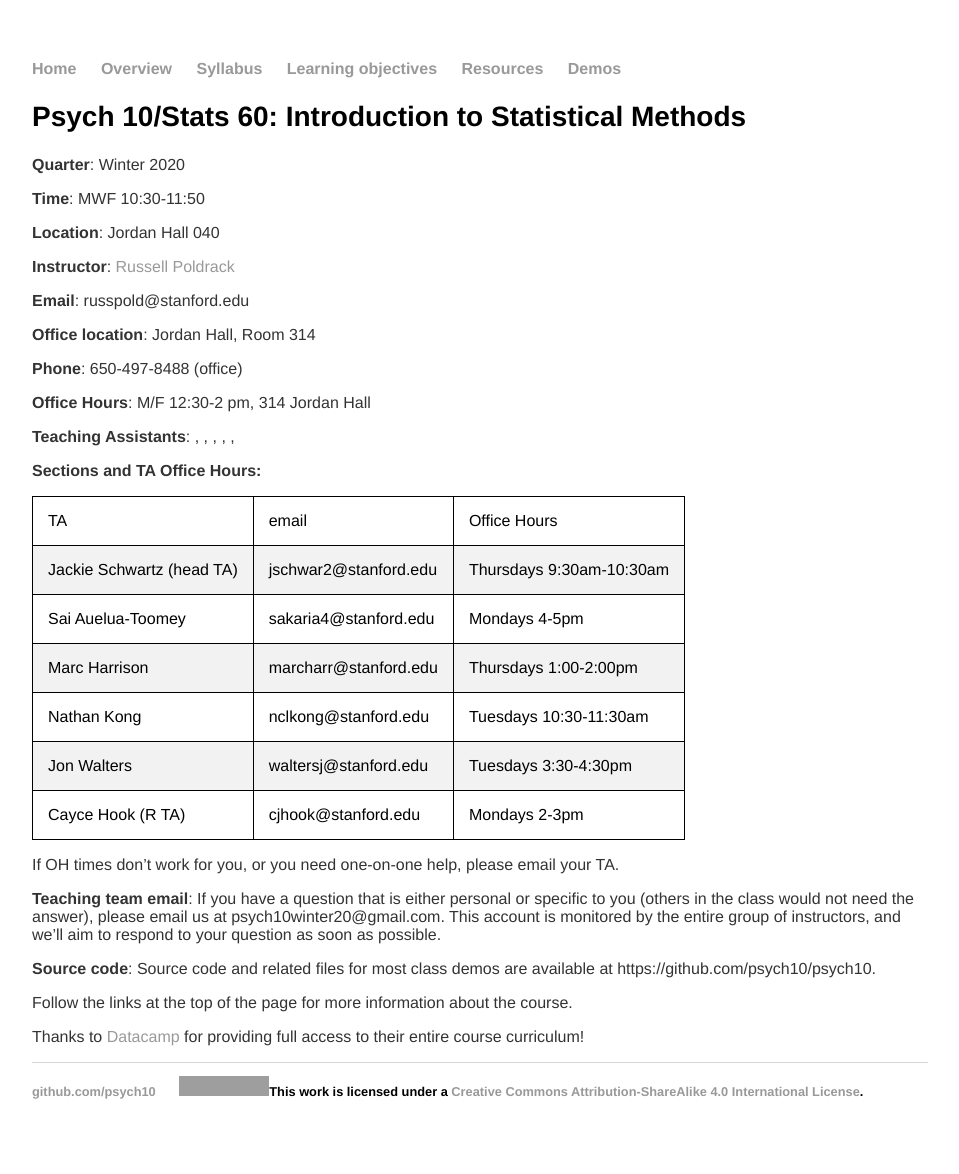
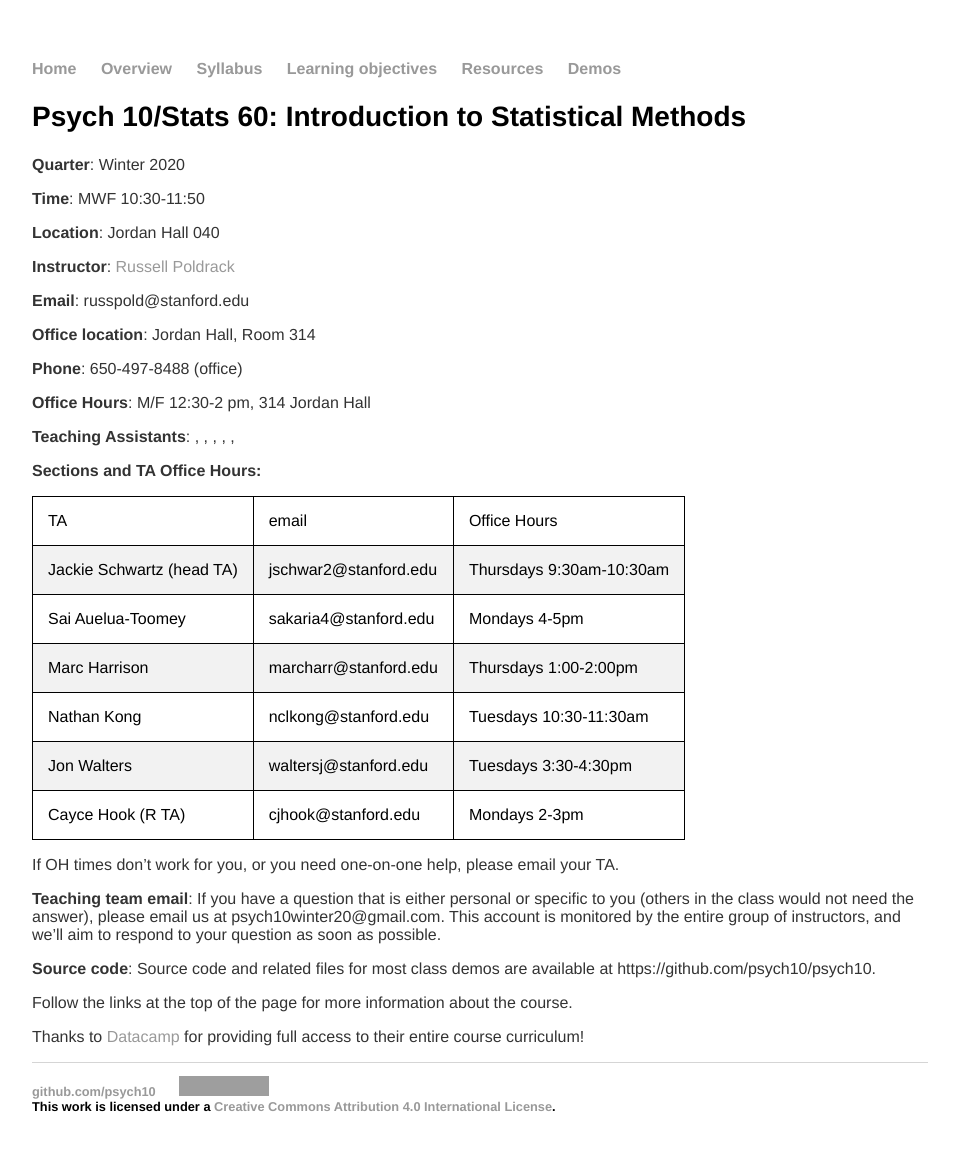
Before and after one commit to stats60/stats60.github.io, a Jekyll site: the page built from index.md, in a window 1280 px wide. Shown: the whole page, without its empty margins (160-1119 px from the left). Built offline with Jekyll 4.4.1, drawn with Linux system fonts in a browser that asks for light colours; grey boxes are pictures that could not be loaded.

Commit message:
change license from CC-BY-SA to CC-BY

```diff
--- a/_layouts/default.html
+++ b/_layouts/default.html
@@ -24,7 +24,7 @@
             <footer>
                 <ul>
                     <li><a href="https://github.com/psych10">github.com/psych10</a></li>
-                    <li><a rel="license" href="http://creativecommons.org/licenses/by-sa/4.0/"><img alt="Creative Commons License" style="border-width:0" src="https://i.creativecommons.org/l/by-sa/4.0/80x15.png" /></a>This work is licensed under a <a rel="license" href="http://creativecommons.org/licenses/by-sa/4.0/">Creative Commons Attribution-ShareAlike 4.0 International License</a>.</li>
+                    <li><a rel="license" href="http://creativecommons.org/licenses/by/4.0/"><img alt="Creative Commons License" style="border-width:0" src="https://i.creativecommons.org/l/by/4.0/88x31.png" /></a><br />This work is licensed under a <a rel="license" href="http://creativecommons.org/licenses/by/4.0/">Creative Commons Attribution 4.0 International License</a>.</li>
                 </ul>
             </footer>
         </body>
```
